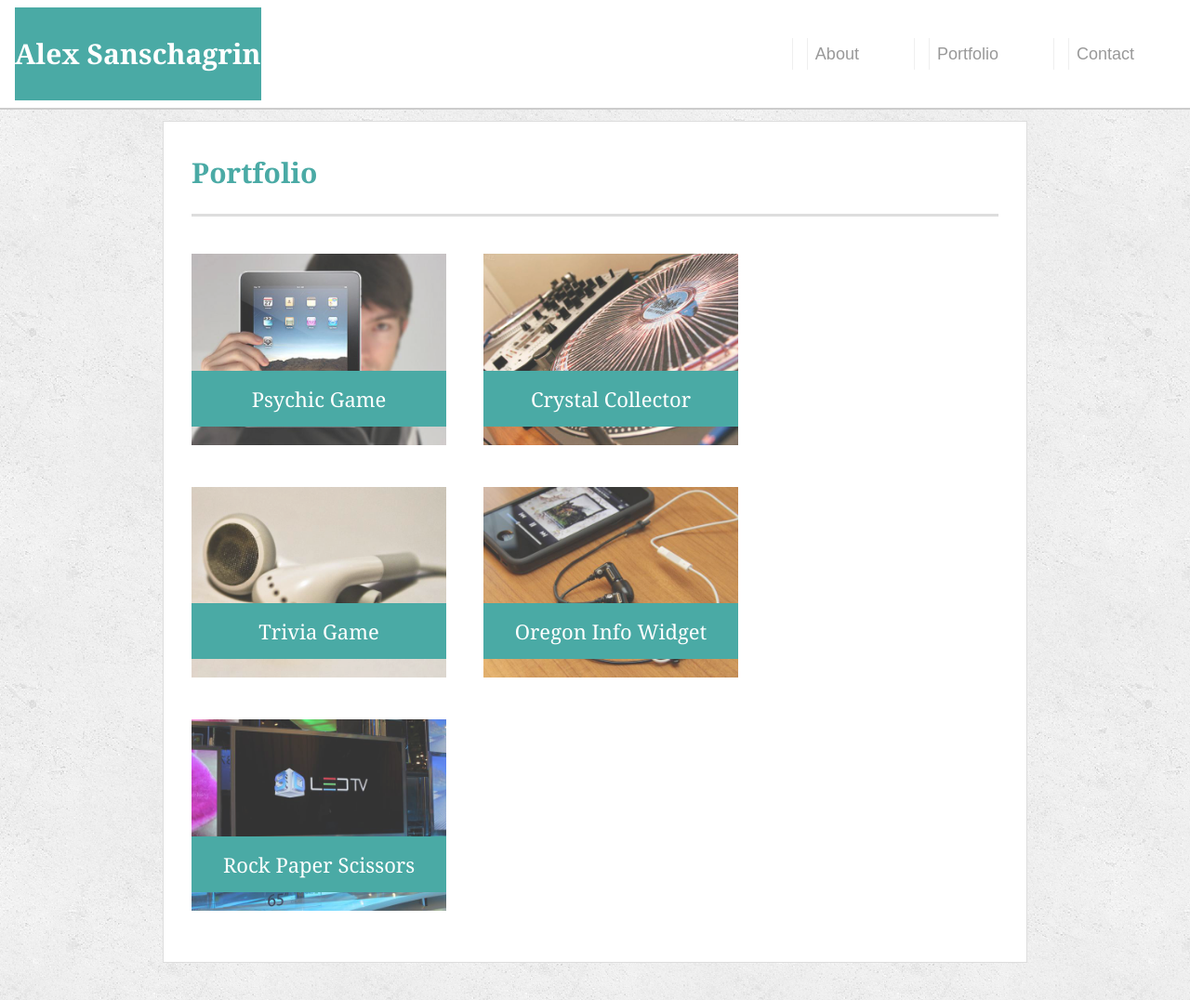
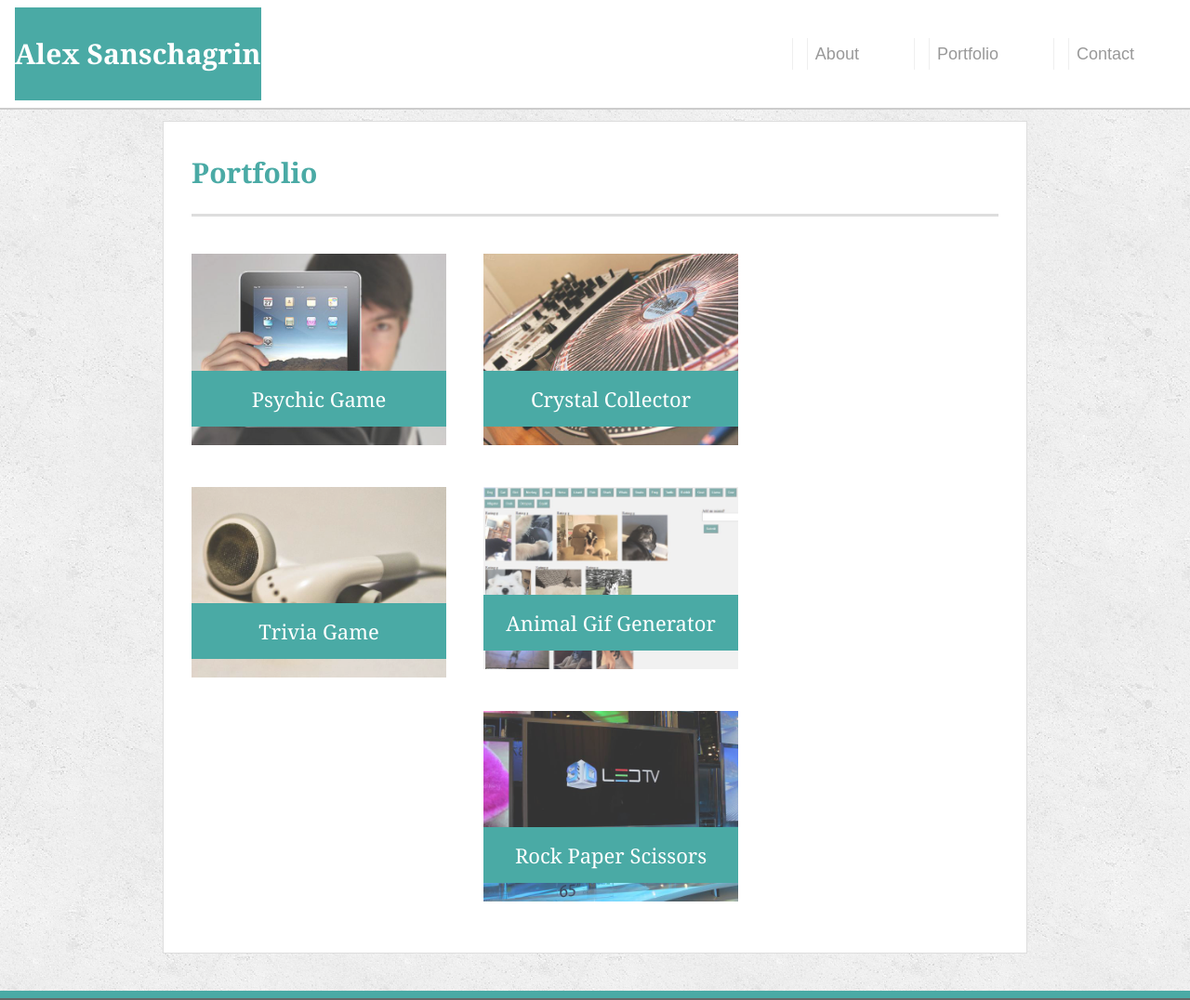
Before and after one commit to asanscha/Bootstrap-Portfolio, a plain HTML site: page portfolio.html in a window 1280 px wide. Shown: the top 1076 px of the page at 93% size. Drawn offline with nearby package versions, Linux system fonts and the light colour scheme.

Commit message:
added link to Animal Gif Generator

```diff
--- a/portfolio.html
+++ b/portfolio.html
@@ -40,22 +40,25 @@
         <a href="file:///C:/Users/asans/OneDrive/Desktop/CodingBootCamp/Homework_3/Psychic-Game/index.html"target="_blank"><img src="assets/images/technics-q-c-640-480-1.jpg" alt="Word Guess"></a>
         <a href="file:///C:/Users/asans/OneDrive/Desktop/CodingBootCamp/Homework_3/Psychic-Game/index.html"target="_blank"><h3>Psychic Game</h3></a>
       </div>
+
       <div class="work">
           <a href="https://asanscha.github.io/unit-4-game/"target="_blank"><img src="assets/images/technics-q-c-640-480-2.jpg" alt="Crystal Collector"></a>
 
         <h3>Crystal Collector</h3>
       </div>
+
       <div class="work">
 
         <img src="assets/images/technics-q-c-640-480-5.jpg" alt="Trivia Game">
 
         <h3>Trivia Game</h3>
       </div>
+
       <div class="work">
-        <img src="assets/images/technics-q-c-640-480-7.jpg" alt="Rutgers Info Widget">
+        <a href="https://asanscha.github.io/animalGifs/"target="_blank"><img src="assets/images/animalGif.JPG" alt="Animal Gif Generator"></a>
+        <a href="https://asanscha.github.io/animalGifs/"target="_blank"><h3>Animal Gif Generator</h3></a>
+      </div>
 
-        <h3>Oregon Info Widget</h3>
-      </div>
       <div class="work">
         <img src="assets/images/technics-q-c-640-480-9.jpg" alt="Rock Paper Scissors">
 
```
Also changed, not shown: assets/images/animalGif.JPG (added).
